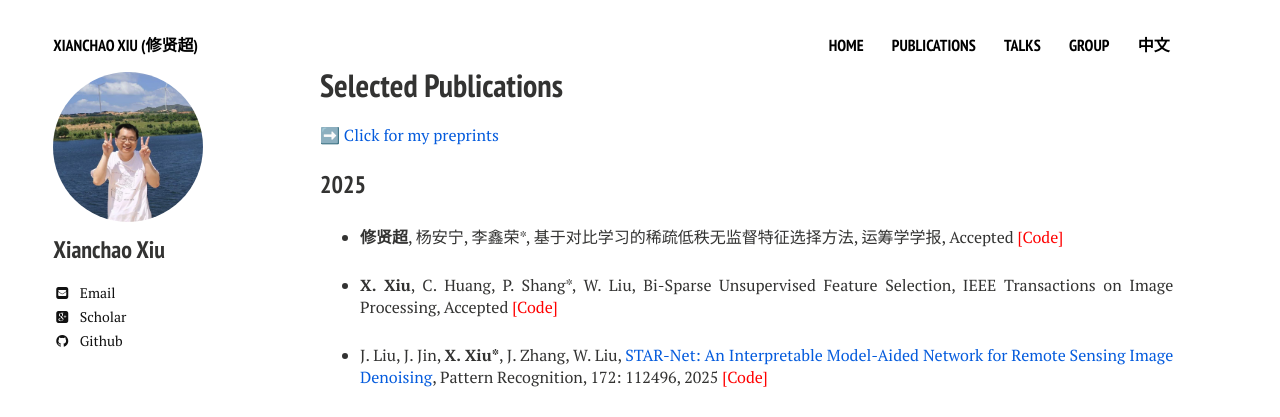
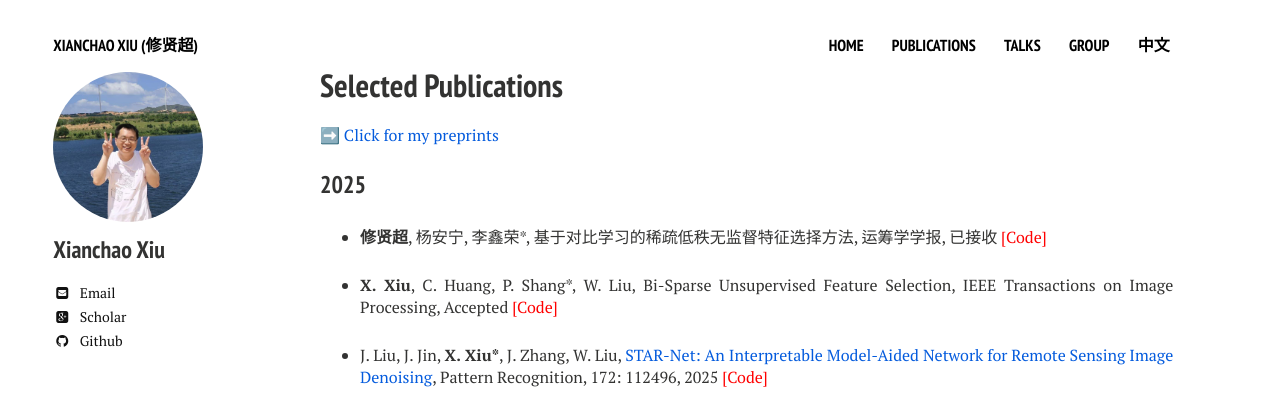
Before and after one commit to xianchaoxiu/xianchaoxiu.github.io, a Jekyll site: the page built from publications/index.md, in a window 1280 px wide. Shown: the top 417 px of the page. Built offline with Jekyll 4.4.1, drawn with Linux system fonts in a browser that asks for light colours; nearby versions of some CDN libraries.

Commit message:
Update index.md

```diff
--- a/publications/index.md
+++ b/publications/index.md
@@ -13,7 +13,7 @@ share: false
 
 ### 2025
 
-* <b>修贤超</b>, 杨安宁, 李鑫荣*, 基于对比学习的稀疏低秩无监督特征选择方法, 运筹学学报, Accepted <a href="https://github.com/xianchaoxiu/DSCOFS-CL" class="textlink" target="_blank" style="color: red;">[Code]</a>
+* <b>修贤超</b>, 杨安宁, 李鑫荣*, 基于对比学习的稀疏低秩无监督特征选择方法, 运筹学学报, 已接收 <a href="https://github.com/xianchaoxiu/DSCOFS-CL" class="textlink" target="_blank" style="color: red;">[Code]</a>
 
 * <b>X. Xiu</b>, C. Huang, P. Shang*, W. Liu, Bi-Sparse Unsupervised Feature Selection, IEEE Transactions on Image Processing, Accepted <a href="https://github.com/xianchaoxiu/BSUFS" class="textlink" target="_blank" style="color: red;">[Code]</a>
 
```
